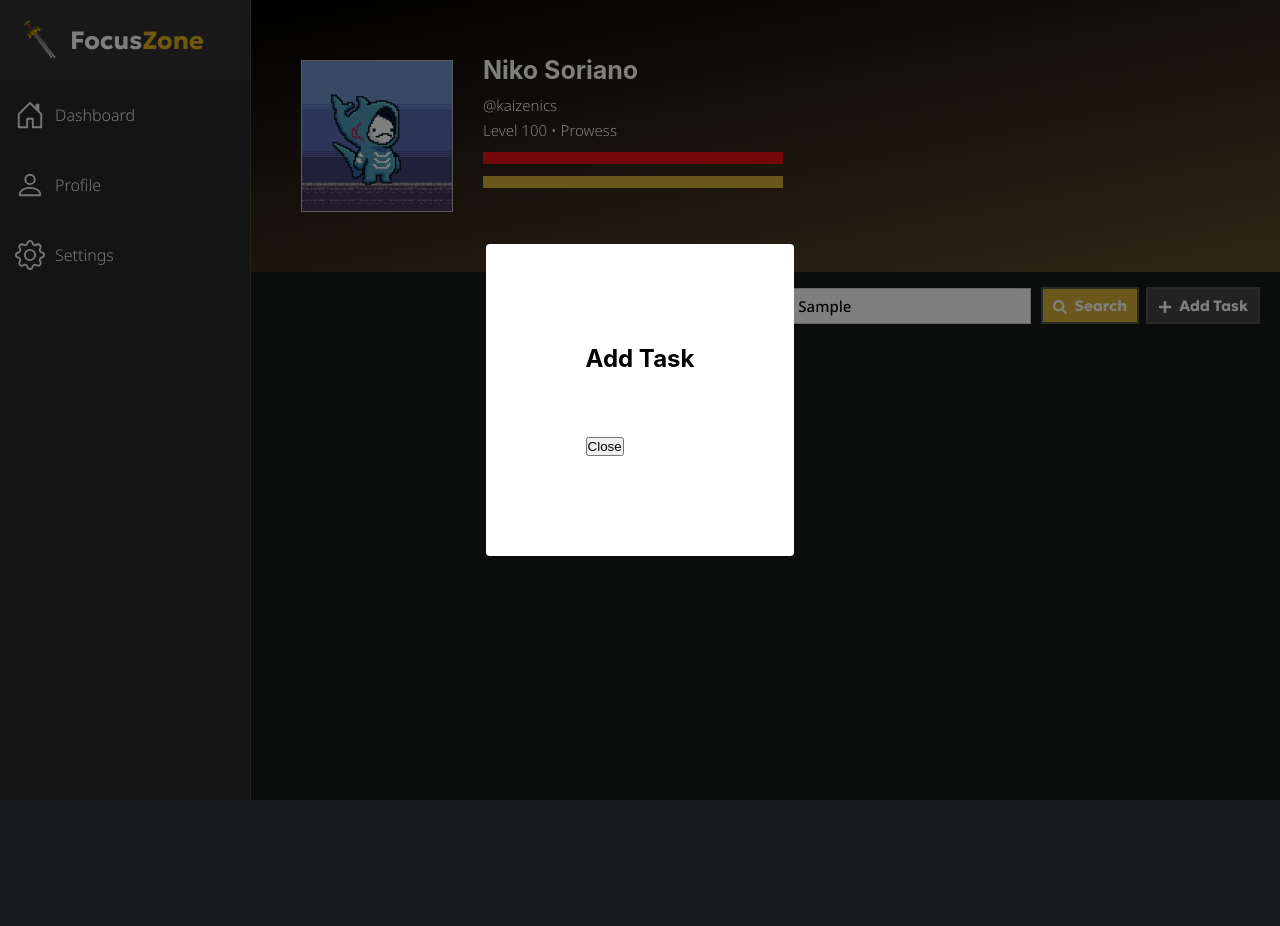
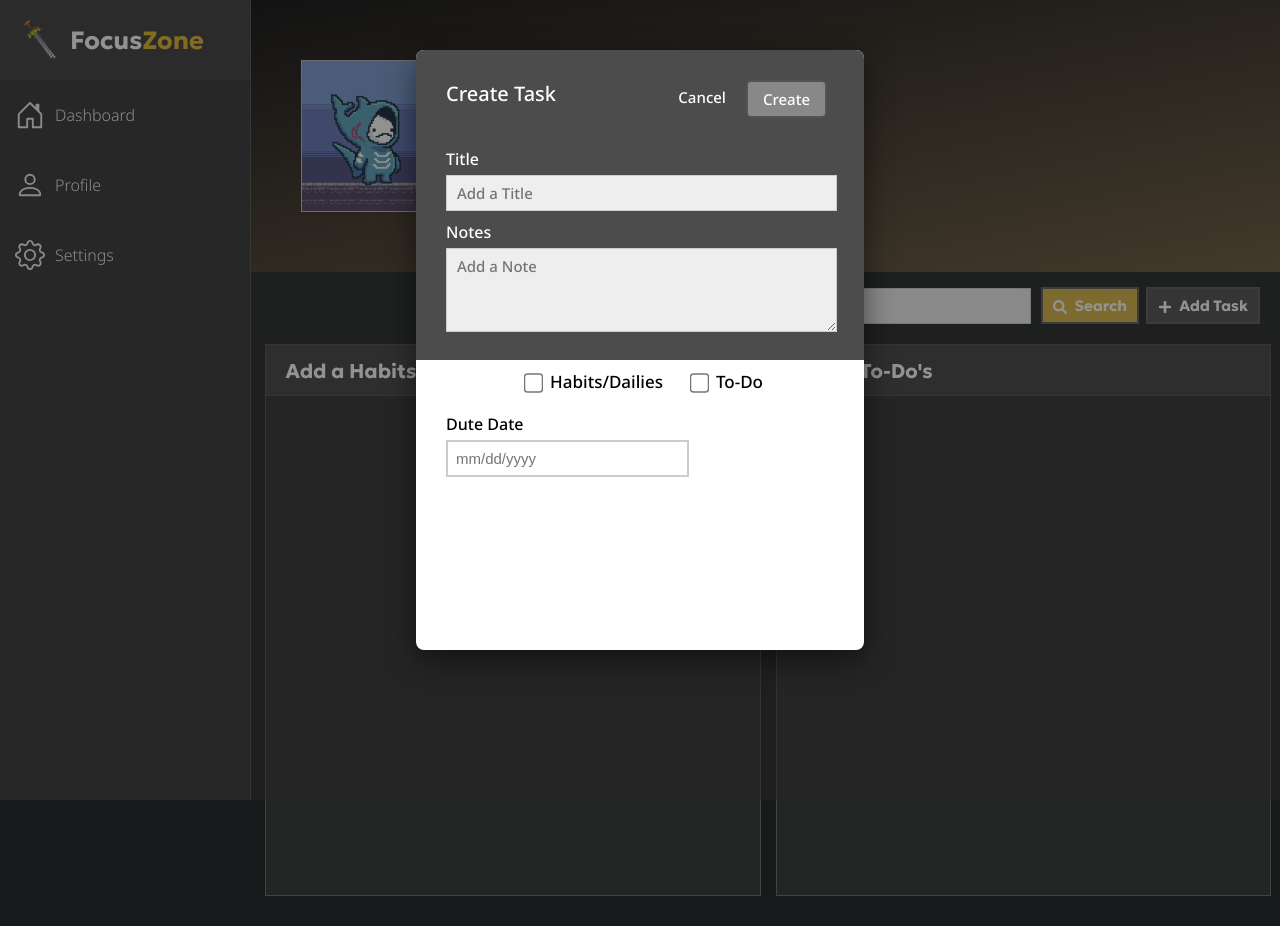
Before and after one commit to kaizenics/focus-zone, a React (Create React App) app: page /Dashboard in a window 1280 px wide. Both pictures are taken after typing "Sample" into the empty fields and a click on the button "Add Task". Before the commit the page ends 800 px from the top, so only its background shows below. Built offline with nearby package versions, Linux system fonts and the light colour scheme.

Commit message:
initial commit

```diff
--- a/package.json
+++ b/package.json
@@ -6,8 +6,9 @@
     "@testing-library/jest-dom": "^5.16.5",
     "@testing-library/react": "^13.4.0",
     "@testing-library/user-event": "^13.5.0",
-    "firebase": "^9.22.2",
+    "firebase": "^9.23.0",
     "react": "^18.2.0",
+    "react-datepicker": "^4.15.0",
     "react-dom": "^18.2.0",
     "react-icons": "^4.10.1",
     "react-router-dom": "^6.13.0",
--- a/src/components/Footer.js
+++ b/src/components/Footer.js
@@ -57,7 +57,7 @@ export default function Footer() {
             <footer className="column-2">
                 <div className="author-end">
                     <a href="https://facebook.com/kaisernics/" target="_blank" className="column-hover">
-                        <p>© 2023 Niko Soriano - Web Developer</p>
+                        <p>© 2023 Niko Soriano</p>
                     </a>
                 </div>
             </footer>
--- a/src/index.js
+++ b/src/index.js
@@ -4,6 +4,7 @@ import './index.scss';
 import App from './App';
 import reportWebVitals from './reportWebVitals';
 import { BrowserRouter } from 'react-router-dom';
+import 'react-datepicker/dist/react-datepicker.css';
 const root = ReactDOM.createRoot(document.getElementById('root'));
 root.render(
   <BrowserRouter>
--- a/src/pages/Dashboard.js
+++ b/src/pages/Dashboard.js
@@ -1,18 +1,32 @@
 import { useState } from 'react';
-import { FaPlus, FaSearch } from 'react-icons/fa';
+import { FaPlus, FaSearch, FaCalendarAlt } from 'react-icons/fa';
+import DatePicker from 'react-datepicker';
 import SideNavbar from '../components/SideNavbar';
 import '../styles/Dashboard.scss';
 import icon from '../images/8bit-shark.jpg';
 
 export default function Dashboard() {
   const [modalPop, setModalPop] = useState(false);
+  const [selectedDate, setSelectedDate] = useState();
+  const [taskType, setTaskType] = useState();
 
-  const openModal = () => {
+  function openModal() {
     setModalPop(true);
   }
 
-  const closeModal = () => {
+  function closeModal() {
     setModalPop(false);
+    setTimeout(() => {
+      setModalPop(false);
+    }, 300);
+  }
+
+  function handleDateChange(date) {
+    setSelectedDate(date);
+  }
+
+  function handleTaskTypeChange(event) {
+    setTaskType(event.target.value);
   }
 
   return (
@@ -44,9 +58,31 @@ export default function Dashboard() {
               <div className="task-controls">
                 <input type="text" className="search-bar" placeholder="Search tasks" />
                 <button className="search-btn">
-                  <FaSearch className="fa-icon"/>Search</button>
+                  <FaSearch className="fa-icon" />Search</button>
                 <button className="add-task-btn" onClick={openModal}>
-                  <FaPlus className="fa-icon"/>Add Task</button>
+                  <FaPlus className="fa-icon" />Add Task</button>
+              </div>
+            </div>
+
+            <div className="task-lists">
+
+              <div className="task-col">
+                <div className="task-title">
+                  <p>Add a Habits/Dailies</p>
+                </div>
+                <div className="task-box">
+                  <p></p>
+                </div>
+              </div>
+
+
+              <div className="task-col">
+                <div className="task-title">
+                  <p>Add a To-Do's</p>
+                </div>
+                <div className="task-box">
+                  <p></p>
+                </div>
               </div>
             </div>
           </section>
@@ -57,12 +93,60 @@ export default function Dashboard() {
 
       {modalPop && (
         <div className="modal-overlay">
-          <div className="modal">
-            <h2>Add Task</h2>
-            <p> hello hello</p>
-            <button className="close-modal-button" onClick={closeModal}>
-              Close
-            </button>
+          <div className="modal slide-down">
+            <div className="modal-add-task">
+              <div className="modal-container-1">
+                <p>Create Task</p>
+                <div className="modal-btn">
+                  <button className="close-modal-btn" onClick={closeModal}>
+                    Cancel
+                  </button>
+                  <button className="create-task-btn">
+                    Create
+                  </button>
+                </div>
+              </div>
+              <div className="modal-container-2">
+                <p>Title</p>
+                <input type="text" className="modal-task-title" placeholder="Add a Title" />
+                <p>Notes</p>
+                <textarea className="modal-task-notes" placeholder="Add a Note" />
+              </div>
+            </div>
+            <div className="modal-task-opt">
+              <div className="modal-checkbox">
+                <label>
+                  <input
+                    type="checkbox"
+                    name="taskType"
+                    value="dailies"
+                    checked={taskType === 'dailies'}
+                    onChange={handleTaskTypeChange}/>
+                  Habits/Dailies
+                </label>
+                <label>
+                  <input
+                    type="checkbox"
+                    name="taskType"
+                    value="todo"
+                    checked={taskType === 'todo'}
+                    onChange={handleTaskTypeChange} />
+                  To-Do
+                </label>
+              </div>
+              <div className="modal-datepicker">
+                <p>Dute Date</p>
+                <div className="customDatePicker">
+                  <DatePicker
+                    id="dueDate"
+                    selected={selectedDate}
+                    onChange={handleDateChange}
+                     wrapperclassName="datePicker"
+                    placeholderText="mm/dd/yyyy"
+                  />
+                </div>
+              </div>
+            </div>
           </div>
         </div>
       )}
--- a/src/styles/Dashboard.scss
+++ b/src/styles/Dashboard.scss
@@ -7,6 +7,8 @@
   font-family: 'Geologica';
   src: url('../fonts/Geologica_Cursive-Bold.ttf');
 }
+
+$borderColor: #444444;
 
 .dashboard-container {
   display: flex;
@@ -78,9 +80,6 @@
   margin: 0;
   padding: 0;
 
-  .task-info {
-    text-align: center;
-
   .task-controls {
     display: flex;
     justify-content: flex-end;
@@ -91,11 +90,11 @@
     .search-bar {
       padding: 7px 10px;
       margin-right: 10px;
-        background-color: #fff;
+      background-color: #eeeeee;
       border: 1px solid #ccc;
       font-family: 'NotoSans-Medium';
       font-size: 15px;
-        color: #000;
+      color: #444444;
     }
 
     .search-btn {
@@ -116,7 +115,7 @@
 
     .add-task-btn {
       padding: 7px 10px;
-        background-color: #444444;
+      background-color: $borderColor;
       font-size: 15px;
       border: 2px solid #535353;
       font-family: 'Geologica';
@@ -136,28 +135,215 @@
     }
   }
 }
+
+.task-lists {
+  display: flex;
+  justify-content: center;
 }
+
+.task-col {
+  width: 48%;
+  height: 550px;
+  background-color: #272727dc;
+  border: 1px solid $borderColor;
+  margin: 20px 5px 30px 10px;
+}
+
+.task-title {
+  width: 100%;
+  height: 50px;
+  background-color: #3a3a3adc;
+  border-bottom: 1px solid $borderColor;
+}
+
+.task-title p {
+  padding: 13px 20px;
+  font-family: 'Geologica';
+}
+
+/* Modal */
 
 .modal-overlay {
   position: fixed;
   top: 0;
   left: 0;
-  width: 100%;
-  height: 100%;
-  background-color: rgba(0, 0, 0, 0.5);
+  right: 0;
+  bottom: 0;
+  background-color: rgba(39, 39, 39, 0.5);
   display: flex;
   justify-content: center;
   align-items: center;
-
+}
 
 .modal {
-    background-color: #fff;
-    padding: 100px;
-    border-radius: 4px;
+  width: 35%;
+  height: 600px;
+  margin-bottom: 100px;
+  border-radius: 8px;
+  background-color: #ffffff;
+  animation: slideDownModal 0.3s ease-out;
+  transform: translateY(-20%);
+  box-shadow: 0 10px 30px rgba(0, 0, 0, 0.5);
+}
 
+.modal-add-task {
+  width: 100%;
+  height: 310px;
+  background-color: #4d4c4c;
+  border-top-left-radius: 8px;
+  border-top-right-radius: 8px;
+}
 
-    .close-modal-button {
-      margin-top: 10px;
+.modal-container-1 {
+  display: flex;
+  justify-content: space-between;
+}
+
+.modal-container-1 p {
+  font-size: 20px;
+  font-family: 'NotoSans-Medium';
+  margin: 30px;
+}
+
+.modal-btn {
+  margin: 30px 30px;
+}
+
+.close-modal-btn {
+  padding: 0 20px;
+  background-color: transparent;
+  border: none;
+  color: #fff;
+  font-family: 'NotoSans-Medium';
+  font-size: 15px;
+  transition: none;
+}
+
+.close-modal-btn:hover {
+  text-decoration: underline;
+}
+
+.create-task-btn {
+  margin-right: 7px;
+  padding: 7px 15px;
+  background-color: #888888;
+  font-size: 15px;
+  border: 2px solid #535353;
+  border-radius: 5px;
+  font-family: 'NotoSans-Medium';
+  color: #fff;
+  vertical-align: middle;
+  transition: background-color 0.1s ease;
+}
+
+.create-task-btn:hover {
+  background-color: #7a7a7a;
+}
+
+.modal-container-2 {
+  margin: 0 30px;
+}
+
+.modal-container-2 p {
+  margin-bottom: 5px;
+  font-size: 16px;
+  font-family: 'NotoSans-Medium';
+}
+
+.modal-task-title {
+  width: 95%;
+  padding: 7px 10px;
+  margin-right: 10px;
+  margin-bottom: 10px;
+  background-color: #eeeeee;
+  border: 1px solid #ccc;
+  font-family: 'NotoSans-Medium';
+  font-size: 15px;
+  color: #444444;
+}
+
+.modal-task-notes {
+  width: 95%;
+  padding: 7px 10px 35px 10px;
+  margin-right: 10px;
+  margin-bottom: 10px;
+  background-color: #eeeeee;
+  border: 1px solid #ccc;
+  font-family: 'NotoSans-Medium';
+  font-size: 15px;
+  color: #444444;
+}
+
+.slide-down {
+  transform: translateY(0);
+}
+
+@keyframes slideDownModal {
+  from {
+    transform: translateY(-5%);
+  }
+
+  to {
+    transform: translateY(0);
   }
 }
+
+.modal-checkbox {
+  display: flex;
+  justify-content: center;
+  align-items: center;
+  margin: 10px;
 }
+
+.modal-checkbox label {
+  vertical-align: middle;
+  margin: 0 10px;
+  font-family: 'NotoSans-Medium';
+  font-size: 17px;
+}
+
+.modal-checkbox input {
+  margin: 0 10px;
+  vertical-align: middle;
+}
+
+.modal-checkbox input[type="checkbox"] {
+  transform: scale(1.5);
+  height: 20px;
+  cursor: pointer;
+}
+
+/* Modal DatePicker */
+
+.modal-datepicker {
+  margin: 20px 30px;
+}
+
+.modal-datepicker p {
+  margin-bottom: 5px;
+  font-size: 16px;
+  font-family: 'NotoSans-Medium';
+  color: #000;
+}
+
+.customDatePicker .react-datepicker-wrapper {
+  display: inline-block;
+}
+
+.customDatePicker .react-datepicker__input-container {
+  display: flex;
+  align-items: center;
+}
+
+.customDatePicker .react-datepicker__input-container input {
+  width: 100%;
+  padding: 0.5rem 2rem 0.5rem 0.5rem;
+  border: 2px solid #ccc;
+  font-size: 15px;
+  box-sizing: border-box;
+}
+
+.customDatePicker .react-datepicker__input-container input:focus {
+  outline: none;
+  border-color: #ffd727;
+}
```
Also changed, not shown: 1 other file (tests, documents, lock files or other folders). Lines whose indentation alone changed are shown as unchanged.
